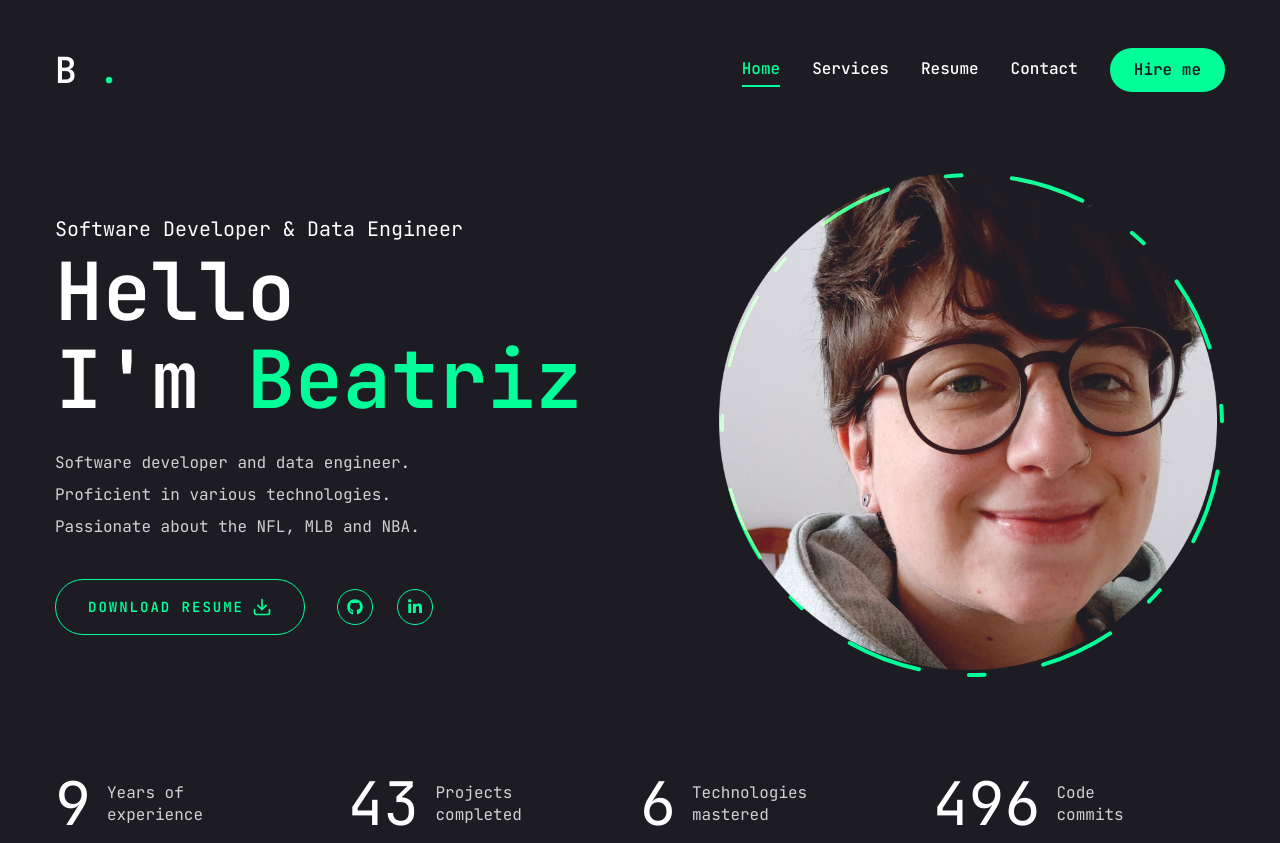
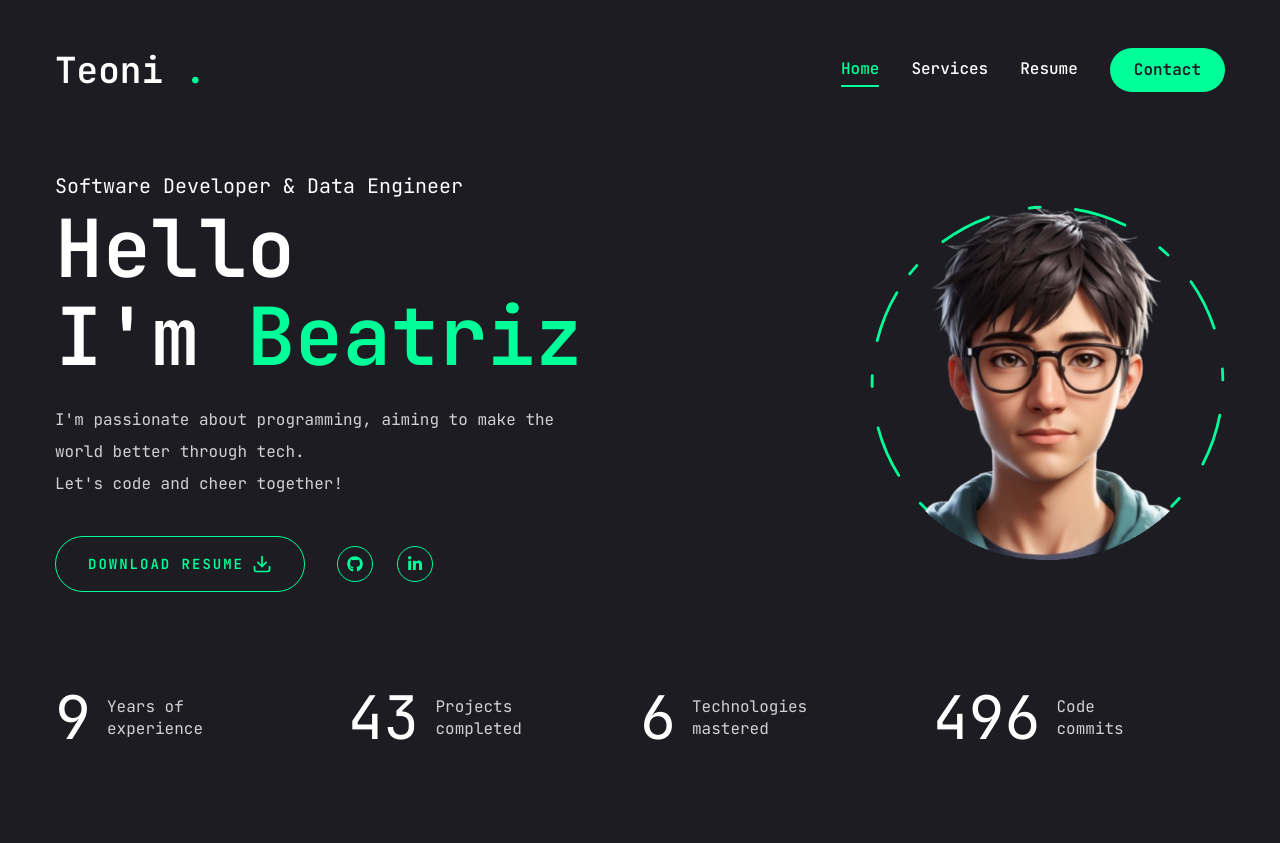
Before and after one commit to jbtestoni/portfolio, a Next.js app: page / in a window 1280 px wide. After the commit the page ends 800 px from the top, so only its background shows below. Built offline with nearby package versions, Linux system fonts and the light colour scheme.

Commit message:
Fix header and pages

```diff
--- a/app/layout.jsx
+++ b/app/layout.jsx
@@ -13,8 +13,7 @@ const jetbrainsMono = JetBrains_Mono({
 });
 
 export const metadata = {
-    title: "Create Next App",
-    description: "Generated by create next app",
+    title: "Teoni | Software Developer",
 };
 
 export default function RootLayout({ children }) {
--- a/app/page.jsx
+++ b/app/page.jsx
@@ -19,9 +19,9 @@ const Home = () => {
                             I'm <span className="text-accent">Beatriz</span>
                         </h1>
                         <p className="max-w-[500px] mb-9 text-white/80">
-                            Software developer and data engineer. <br />
-                            Proficient in various technologies. <br />
-                            Passionate about the NFL, MLB and NBA.
+                            I'm passionate about programming, aiming to make the
+                            world better through tech. <br />
+                            Let's code and cheer together!
                         </p>
                         <div className="flex flex-col xl:flex-row items-center gap-8">
                             <Button
--- a/app/resume/page.jsx
+++ b/app/resume/page.jsx
@@ -23,12 +23,15 @@ import { ScrollArea } from "../../components/ui/scroll-area";
 
 const about = {
     title: "About me",
-    description:
-        "Software developer and data engineer. Proficient in various technologies. Passionate about the NFL, MLB and NBA.",
+    description: "More than just a programmer.",
     info: [
         {
             fieldName: "Name",
             fieldValue: "Beatriz Norbiato",
+        },
+        {
+            fieldName: "Nickname",
+            fieldValue: "Teoni",
         },
         {
             fieldName: "Experience",
@@ -47,6 +50,7 @@ const about = {
 
 const experience = {
     title: "My experience",
+    description: "These are the places that helped me get here!",
     items: [
         {
             company: "Appnovation",
@@ -83,6 +87,7 @@ const experience = {
 
 const education = {
     title: "My education",
+    description: "I'm still at the beginning.",
     items: [
         {
             institution: "University of Michigan",
@@ -99,6 +104,7 @@ const education = {
 
 const skills = {
     title: "My skills",
+    description: "The languages and technologies I've extensive knowledge in.",
     skillList: [
         {
             icon: <FaReact />,
@@ -163,6 +169,9 @@ const Resume = () => {
                                 <h3 className="text-4xl font-bold">
                                     {experience.title}
                                 </h3>
+                                <p className="max-w-[600px] text-white/60 mx-auto xl:mx-0">
+                                    {experience.description}
+                                </p>
                                 <ScrollArea className="h-[400px]">
                                     <ul className="grid grid-cols-1 lg:grid-cols-2 gap-[30px]">
                                         {experience.items.map((item, index) => {
@@ -196,6 +205,9 @@ const Resume = () => {
                                 <h3 className="text-4xl font-bold">
                                     {education.title}
                                 </h3>
+                                <p className="max-w-[600px] text-white/60 mx-auto xl:mx-0">
+                                    {education.description}
+                                </p>
                                 <ScrollArea className="h-[400px]">
                                     <ul className="grid grid-cols-1 lg:grid-cols-2 gap-[30px]">
                                         {education.items.map((item, index) => {
@@ -230,6 +242,9 @@ const Resume = () => {
                                     <h3 className="text-4xl font-bold">
                                         {skills.title}
                                     </h3>
+                                    <p className="max-w-[600px] text-white/60 mx-auto xl:mx-0">
+                                        {skills.description}
+                                    </p>
                                 </div>
                                 <ul className="grid grid-cols-2 sm:grid-cols-3 md:grid-cols-4 gap-4 xl:gap-[30px]">
                                     {skills.skillList.map((skill, index) => {
--- a/components/Header.jsx
+++ b/components/Header.jsx
@@ -10,7 +10,7 @@ const Header = () => {
                 {/*Logo*/}
                 <Link href="/">
                     <h1 className="text-4xl font-semibold">
-                        B <span className="text-accent">.</span>
+                        Teoni <span className="text-accent">.</span>
                     </h1>
                 </Link>
 
@@ -18,7 +18,7 @@ const Header = () => {
                 <div className="hidden xl:flex items-center gap-8">
                     <Nav />
                     <Link href="/contact">
-                        <Button>Hire me</Button>
+                        <Button>Contact</Button>
                     </Link>
                 </div>
 
--- a/components/MobileNav.jsx
+++ b/components/MobileNav.jsx
@@ -35,7 +35,7 @@ const MobileNav = () => {
                 <div className="mt-32 mb-40 text-center text-2xl">
                     <Link href="/">
                         <h1 className="text-4xl font-semibold">
-                            B <span className="text-accent">.</span>
+                            Teoni <span className="text-accent">.</span>
                         </h1>
                     </Link>
                 </div>
--- a/components/Nav.jsx
+++ b/components/Nav.jsx
@@ -15,10 +15,6 @@ const links = [
     {
         name: "resume",
         path: "/resume",
-    },
-    {
-        name: "contact",
-        path: "/contact",
     },
 ];
 
--- a/components/Photo.jsx
+++ b/components/Photo.jsx
@@ -6,37 +6,24 @@ import Image from "next/image";
 const Photo = () => {
     return (
         <div className="w-full h-full relative">
-            <motion.div
+            <div
                 initial={{ opacity: 0 }}
                 animate={{
                     opacity: 1,
                     transition: { delay: 0.6, duration: 0.5, ease: "easeIn" },
                 }}
             >
-                <motion.div
-                    initial={{ opacity: 0 }}
-                    animate={{
-                        opacity: 1,
-                        transition: {
-                            delay: 0.6,
-                            duration: 0.5,
-                            ease: "easeInOut",
-                        },
-                    }}
-                    className="w-[298px] h-[298px] xl:w-[498px] xl:h-[498px] mix-blend-lighten absolute"
-                >
                 <Image
-                        src="/assets/photo.png"
+                    src="/assets/avatar.png"
                     priority
                     quality={100}
                     fill
                     alt=""
                     className="object-contain"
                 />
-                </motion.div>
 
                 <motion.svg
-                    className="w-[300px] xl:w-[506px] h-[300px] xl:h-[506px]"
+                    className="w-[350px] xl:w-[355px] h-[300px] xl:h-[355px]"
                     fill="transparent"
                     viewBox="0 0 506 506"
                     xmlns="http://www.w3.org/2000/svg"
@@ -65,7 +52,7 @@ const Photo = () => {
                         }}
                     />
                 </motion.svg>
-            </motion.div>
+            </div>
         </div>
     );
 };
--- a/components/Social.jsx
+++ b/components/Social.jsx
@@ -2,8 +2,11 @@ import Link from "next/link";
 import { FaGithub, FaLinkedinIn } from "react-icons/fa";
 
 const socials = [
-    { icon: <FaGithub />, path: "" },
-    { icon: <FaLinkedinIn />, path: "" },
+    { icon: <FaGithub />, path: "https://github.com/jteoni" },
+    {
+        icon: <FaLinkedinIn />,
+        path: "https://www.linkedin.com/in/beatriznorbiato/",
+    },
 ];
 
 const Social = ({ containerStyles, iconStyles }) => {
@@ -11,7 +14,12 @@ const Social = ({ containerStyles, iconStyles }) => {
         <div className={containerStyles}>
             {socials.map((item, index) => {
                 return (
-                    <Link key={index} href={item.path} className={iconStyles}>
+                    <Link
+                        key={index}
+                        href={item.path}
+                        className={iconStyles}
+                        target="blank"
+                    >
                         {item.icon}
                     </Link>
                 );
```
Also changed, not shown: public/assets/avatar.png (added). Lines whose indentation alone changed are shown as unchanged.
